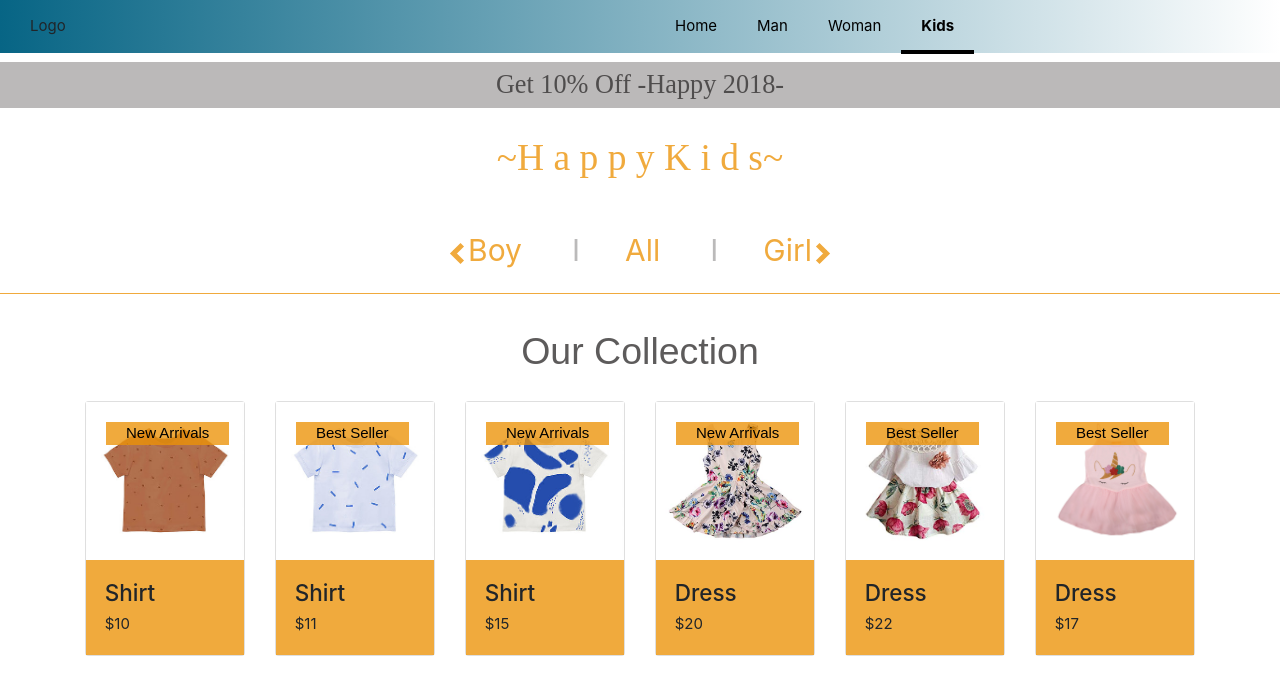
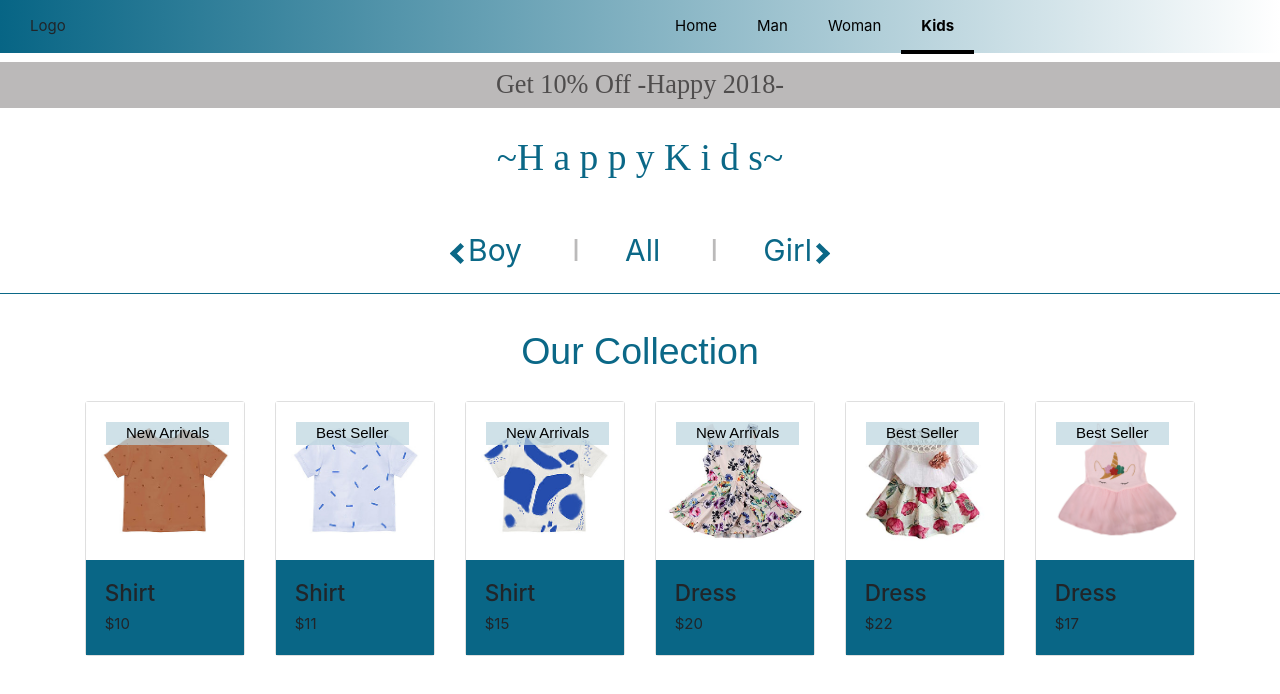
Before and after one commit to sawzinmintun1994/gnext-online-shop, a Vue app: page /kids in a window 1280 px wide. Shown: the top 694 px of the page. Built offline with nearby package versions, Linux system fonts and the light colour scheme.

Commit message:
Change design,color and font awesome

```diff
--- a/index.html
+++ b/index.html
@@ -2,9 +2,9 @@
 <html>
   <head>
     <meta charset="utf-8">
+    <meta name="viewport" content="width=device-width,initial-scale=1.0">
     <title>onlineshop</title>
-    <link rel="stylesheet"
-    href="https://www.w3schools.com/w3css/4/w3.css">
+    <link rel="stylesheet" href="https://www.w3schools.com/w3css/4/w3.css">
     </head>
   <body>
     <div id="app"></div>
--- a/src/App.vue
+++ b/src/App.vue
@@ -1,6 +1,8 @@
 <template>
   <div id="app">
     <!-- <img src="./assets/logo.png"> -->
+    <link rel="stylesheet"
+    href="https://cdnjs.cloudflare.com/ajax/libs/font-awesome/4.7.0/css/font-awesome.min.css">
     <main-header/>
     <router-view></router-view>
   </div>
--- a/src/components/header/index.vue
+++ b/src/components/header/index.vue
@@ -35,7 +35,7 @@
                <router-link to="/kids"><li>Kids</li></router-link>
              </ul>
         </b-col>
-        <b-col v-if="order" cols="2" sm="2" md="1" lg="1"><span class="icon" @click="Show()">&#9776   <span class="count" v-if="order.length">{{order.length}}</span></span> </b-col>
+        <b-col v-if="order" cols="2" sm="2" md="1" lg="1"><span class="icon" @click="Show()"><i class="fa fa-shopping-cart fa-2x" aria-hidden="true"></i><span class="count" v-if="order.length">{{order.length}}</span></span> </b-col>
       </b-row>
     </b-container>
 </div>
@@ -202,7 +202,7 @@ export default {
   font-style: italic;
 }
 .icon {
-  color: blue;
+  color: #4c90a7;
   font-weight: bold;
 }
 
--- a/src/components/home/index.vue
+++ b/src/components/home/index.vue
@@ -7,7 +7,7 @@
         </b-col>
         <b-col cols="12"md="6">
           <h5>TERNDING COLLECTION</h5>
-          <h2><span style="color:orange;">BRAND</span>WATCH</h2>
+          <h2><span style="color:#0b6887;">BRAND</span>WATCH</h2>
           <P>This watch is a good quality</p>
           <span>Price:</span><span style="font-size:150%;">$220</span><br>
           <b-btn class="btn">BuyNow</b-btn>
@@ -216,7 +216,7 @@ export default {
      content:'';
      height: 3px;
      width:20%;
-     background: orange;
+     background: #0b6887;
      position:absolute;
      left:calc(15% - 10%);
      bottom: 50px;
@@ -228,7 +228,7 @@ export default {
      content:"";
      position:absolute;
      width:100px;
-     border-bottom:3px solid orange;
+     border-bottom:3px solid #0b6887;
      bottom:0;
      left:50%;
      margin-left:-50px;
@@ -237,7 +237,7 @@ export default {
     text-align: center;
   }
   .checked{
-    color: orange;
+    color: #ffce15;
   }
   .img-fluid{
     text-align: center;
--- a/src/components/kids/index.vue
+++ b/src/components/kids/index.vue
@@ -96,7 +96,7 @@ export default {
   }
   ul{
     text-align: center;
-    border-bottom: 1px solid #ec9207c7;
+    border-bottom: 1px solid #0b6887;
     padding: 20px;
     li{
       display: inline;
@@ -104,17 +104,17 @@ export default {
       font-size: 2em;
       padding: 20px;
       cursor: pointer;
-      color: #ec9207c7;
+      color: #0b6887;
       &:not(:last-child):after{
         content: "I";
         margin: 0 5px 0 50px;
         color: #a2a0a0ba;
       }
       &:hover{
-        color: #353232cc;
+        color: #00a0ef;
       }
       i{
-        border: solid #ec9207c7;
+        border: solid #0b6887;
         border-width: 0 5px 5px 0;
         display: inline-block;
         padding: 3px;
@@ -140,10 +140,10 @@ export default {
     font-family: cursive;
     padding: 20px;
     text-align: center;
-    color: #ec9207c7;
+    color: #0b6887;
   }
   .collection{
-    color: #353232cc;
+    color: #0b6887;
     font-family: sans-serif;
   }
   p{
@@ -159,7 +159,7 @@ export default {
   .products{
     .card{
       .card-body{
-        background: #ec9207c7;
+        background: #096686;
       }
       .container{
         position: relative;
@@ -169,7 +169,7 @@ export default {
         position: absolute;
         top: 20px;
         left: 20px;
-        background-color: #ec9207c7;
+        background-color: #bbd5deb3;
         color: black;
         padding-left: 20px;
         padding-right: 20px;
--- a/src/components/woman/index.vue
+++ b/src/components/woman/index.vue
@@ -202,6 +202,7 @@ export default {
   }
   .product{
     .card{
+      margin-top: 20px;
       .hoverimage{
         width: 100%;
         position: relative;
@@ -225,7 +226,7 @@ export default {
           opacity: 1;
       }
       .card-body{
-        background: #ec9207c7;
+        background: #0a6786;
       }
       .container {
         position: relative;
@@ -235,7 +236,7 @@ export default {
         position: absolute;
         top: 20px;
         left: 20px;
-        background-color: #ec9207c7;
+        background-color: #bbd5deb3;
         color: black;
         padding-left: 20px;
         padding-right: 20px;
```
